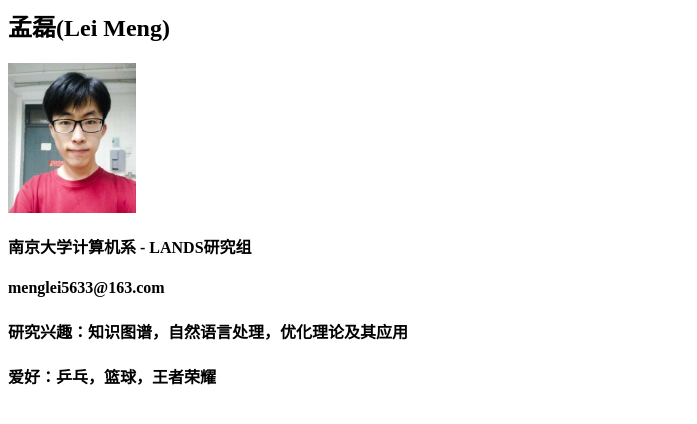
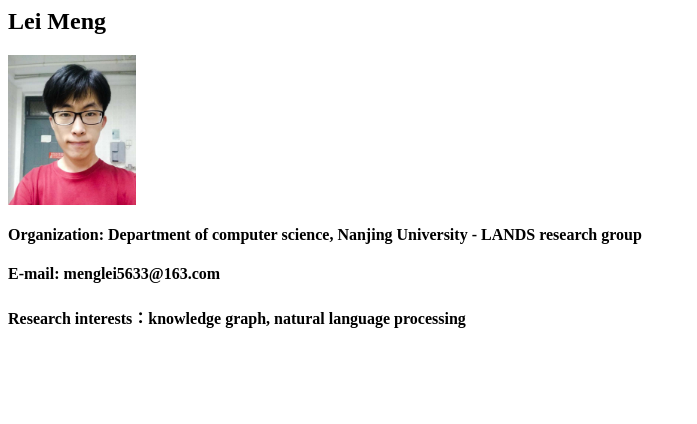
Before and after one commit to menglei5633/menglei5633.github.io, a plain HTML site: page index.html in a window 1280 px wide. Shown: the whole page, without its empty margins (0-697 px from the left). Drawn offline with Linux system fonts and the light colour scheme.

Commit message:
Update index.html

```diff
--- a/index.html
+++ b/index.html
@@ -1,13 +1,12 @@
 <head>
 	<title>
-		Meng Lei's  MainPage
+		Lei Meng's  MainPage
 	</title>
 </head>
 <body>
-	<h2> 孟磊(Lei Meng)</h2>
+	<h2> Lei Meng</h2>
 	<img src = "me_.jpg" weight = "80px", height="150px"/>
-	<h4>南京大学计算机系 - LANDS研究组</h4>
-	<h4>menglei5633@163.com</h4>
-	<h4>研究兴趣：知识图谱，自然语言处理，优化理论及其应用</h4>
-	<h4>爱好：乒乓，篮球，王者荣耀</h4>
+	<h4>Organization: Department of computer science, Nanjing University - LANDS research group</h4>
+	<h4>E-mail: menglei5633@163.com</h4>
+	<h4>Research interests：knowledge graph, natural language processing</h4>
 </body>
```
